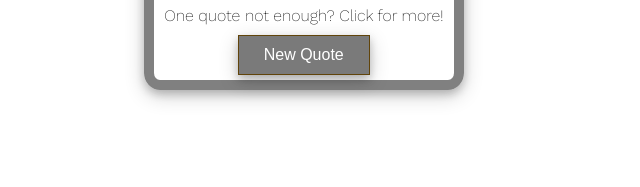
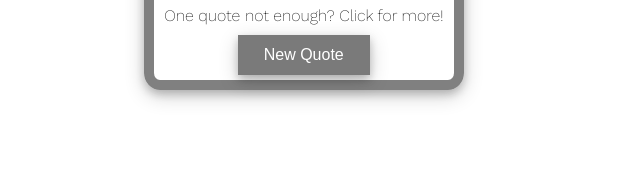
Before and after one commit to coltskeen/MVP_full_stack_project, a website: page public/index.html in a window 1280 px wide. Shown: the part 401-588 px from the top of the page, 640-1280 px from the left. Drawn offline with nearby package versions, Linux system fonts and the light colour scheme; no server answers.

Commit message:
Adjusted Button Styling

```diff
--- a/public/styles.css
+++ b/public/styles.css
@@ -59,7 +59,7 @@ body{
 .button {
     background-color: #7a7a7a;
     border: solid;
-    border-color: #61440a;
+    border-color: #7a7a7a;
     border-width: 1px;
     color: white;
     padding: 10px 25px;
```
